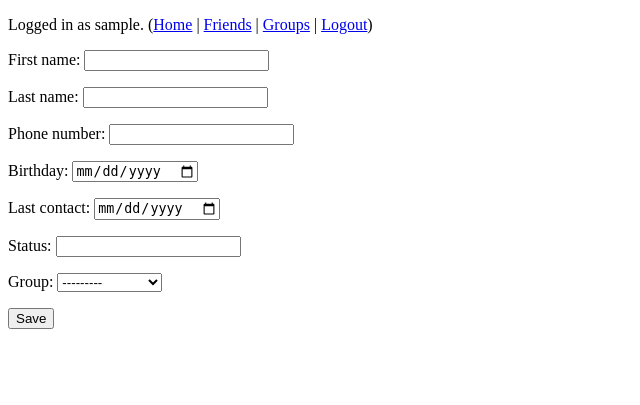
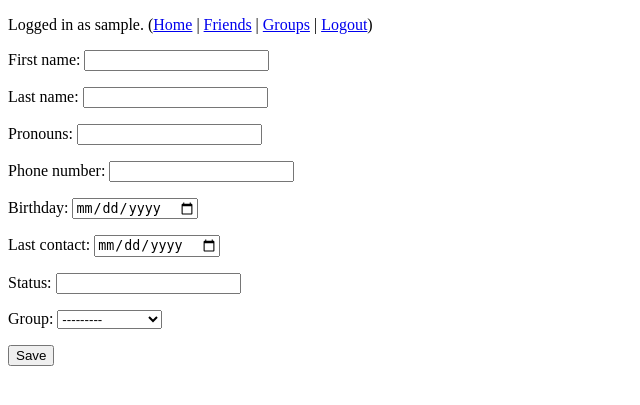
Before and after one commit to eenblam/hey, a Django app: page /friends/add/ in a window 1280 px wide. Shown: the top 405 px of the page, without its empty margins (0-640 px from the left). Run offline with Django 4.2, Linux system fonts and the light colour scheme; the visitor is signed in with stand-in values (Sample User, id 1); data comes from the database, SQL or seed files in the repository.

Commit message:
add Friend.pronouns

```diff
--- a/hey/forms.py
+++ b/hey/forms.py
@@ -9,12 +9,13 @@ class FriendForm(forms.ModelForm):
     class Meta:
         model = Friend
         # Exclude "user" since we don't want that edited
-        fields = ['first_name', 'last_name',
+        fields = ['first_name', 'last_name', 'pronouns',
                   'phone', 'birthday', 'last_contact', 'status', 'group']
         widgets = {
             # We want an `input` instead of a `textarea`
             'first_name': forms.TextInput(),
             'last_name': forms.TextInput(),
+            'pronouns': forms.TextInput(),
             'birthday': DateInput(),
             'phone': forms.TextInput(),
             'last_contact': DateInput(),
--- a/hey/models.py
+++ b/hey/models.py
@@ -9,6 +9,7 @@ class Friend(models.Model):
 
     first_name = models.TextField() # required
     last_name = models.TextField(blank=True)
+    pronouns = models.TextField(blank=True)
     #TODO timezones?
     birthday = models.DateField("birthday", blank=True, null=True)
     #TODO don't want to restrict by char count for internationalization
```
Also changed, not shown: hey/templates/hey/friend_detail.html (+6 -2 lines), hey/migrations/0002_friend_pronouns.py (added).
